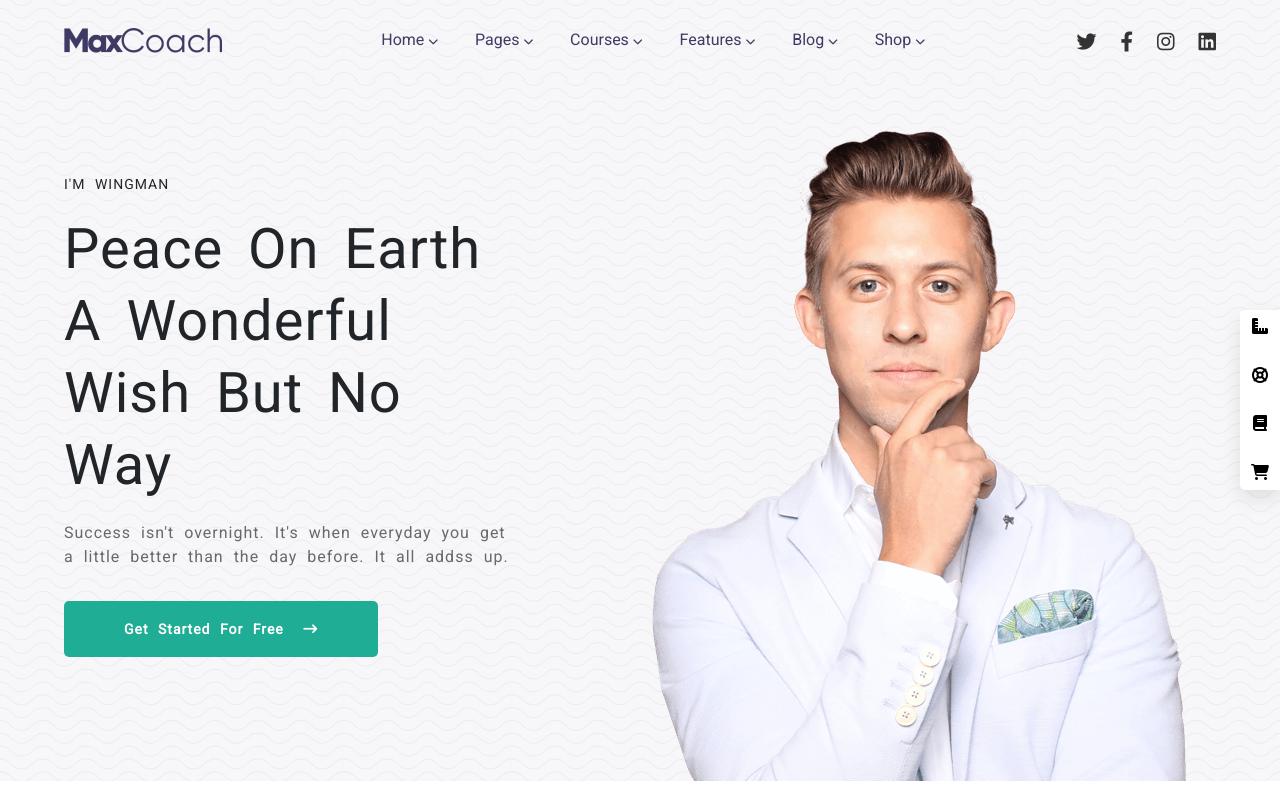
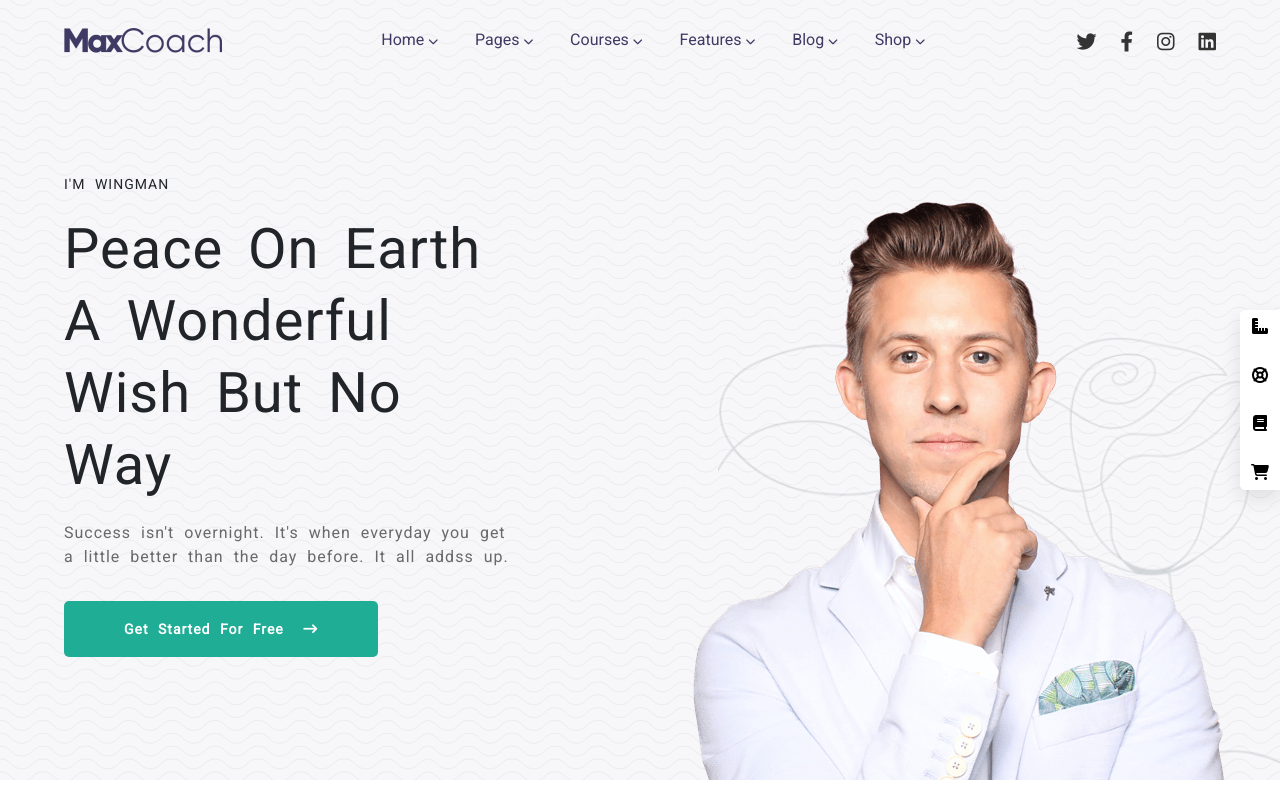
Before and after one commit to MicheleBertoia2/proj-html-vuejs, a Vue app: page / in a window 1280 px wide. Built offline with nearby package versions, Linux system fonts and the light colour scheme.

Commit message:
[fix] z-index of header now it don't go behind jumbo image

```diff
--- a/src/App.vue
+++ b/src/App.vue
@@ -66,5 +66,8 @@ methods:{
     width: 100%;
     overflow-x: hidden;
     overflow-y: scroll;
+    Header{
+      z-index: 999;
+    }
   }
 </style>
--- a/src/components/Header.vue
+++ b/src/components/Header.vue
@@ -94,7 +94,7 @@ export default {
             .mb-drop-down{
               top: 52px;
               opacity: 1;
-              z-index: 1;
+              z-index: 555;
               visibility: visible;
             }
             .underline{
--- a/src/components/Jumbo.vue
+++ b/src/components/Jumbo.vue
@@ -7,6 +7,14 @@ export default {
   data(){
     return{
       functions,
+    }
+  },
+  methods:{
+    moveFace(e){
+
+
+      console.log("mi muovo",e);
+
     }
   }
 }
@@ -29,8 +37,9 @@ export default {
           </div>
         </div>
 
-        <div class="col-6">
-          <img :src="functions.getImage(`../assets/img/home-movation-hero-image.png`)" alt="testimonial">
+        <div class="col-6 position-relative">
+          <img :src="functions.getImage(`../assets/img/home-movation-hero-image.png`)" alt="testimonial" class="position-absolute">
+          <img :src="functions.getImage(`../assets/img/home-movation-shape-face-600x534.png`)" alt="testimonial" class="position-absolute face" @mousemove="moveFace">
         </div>
 
       </div>
@@ -44,11 +53,12 @@ export default {
 
   .mb-jumbo{
     margin-top: 80px;
-    min-height: 500px;
+    min-height: 700px;
     letter-spacing: 1px;
     word-spacing: 5px;
     background-color: lighten($jumbo-color,38%);
     background-image: url("../assets/img/background-pattern-wavify.png");
+    overflow-y: hidden;
     .jumbo-text{
       width: 85%;
       padding-right: 25px;
@@ -62,6 +72,21 @@ export default {
         font-weight: 400;
       }
     }
-
+    img{
+      bottom: -210px;
+      right: 0;
+      height: 650px;
+      width: 535px;
+      &:first-child{
+        z-index: 4;
+      }
+      &:last-child{
+        z-index: 3;
+        bottom: -255px;
+        right: -80px;
+        height: 560px;
+        width: 590px;
+      }
+    }
   }
 </style>
```
